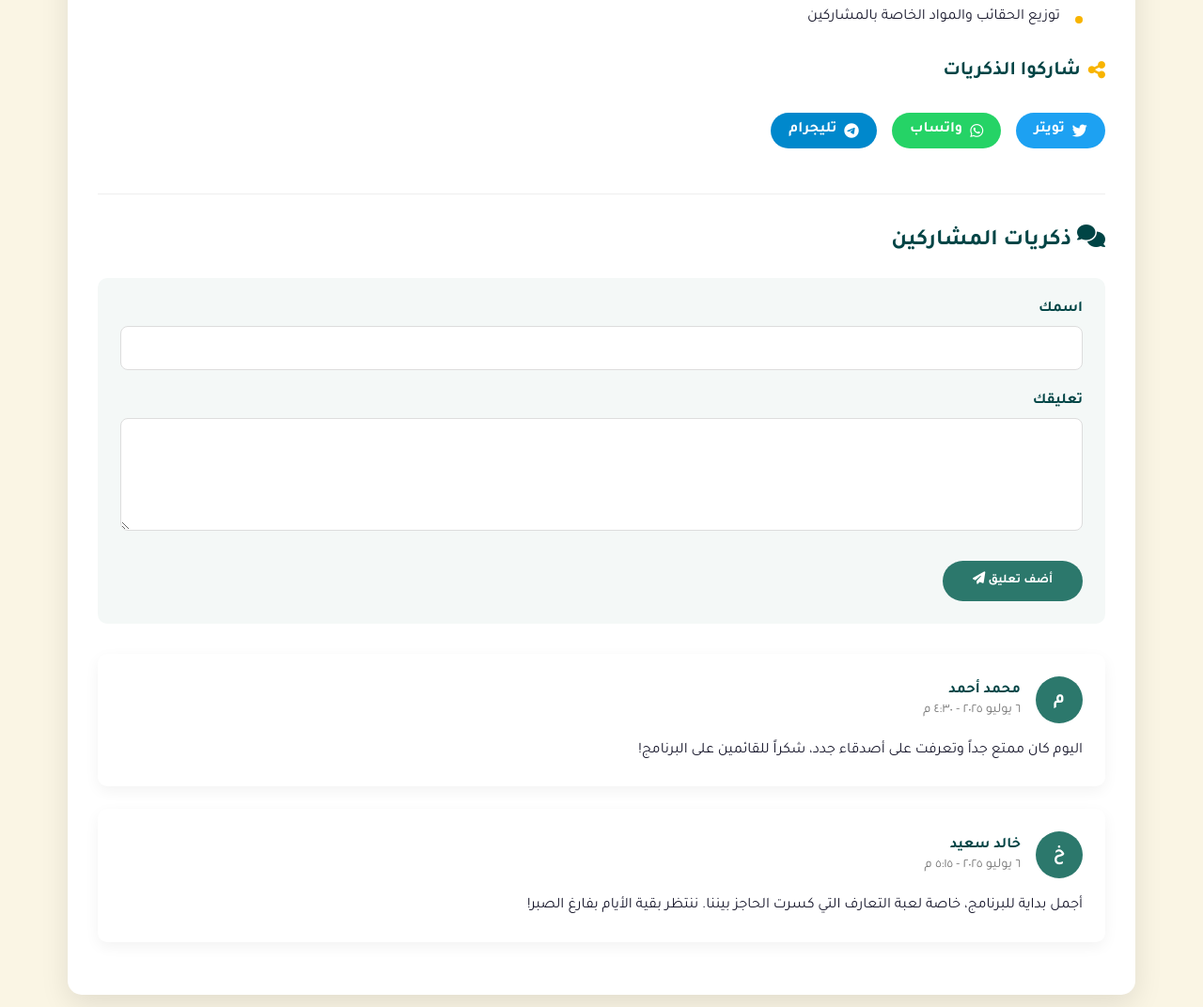
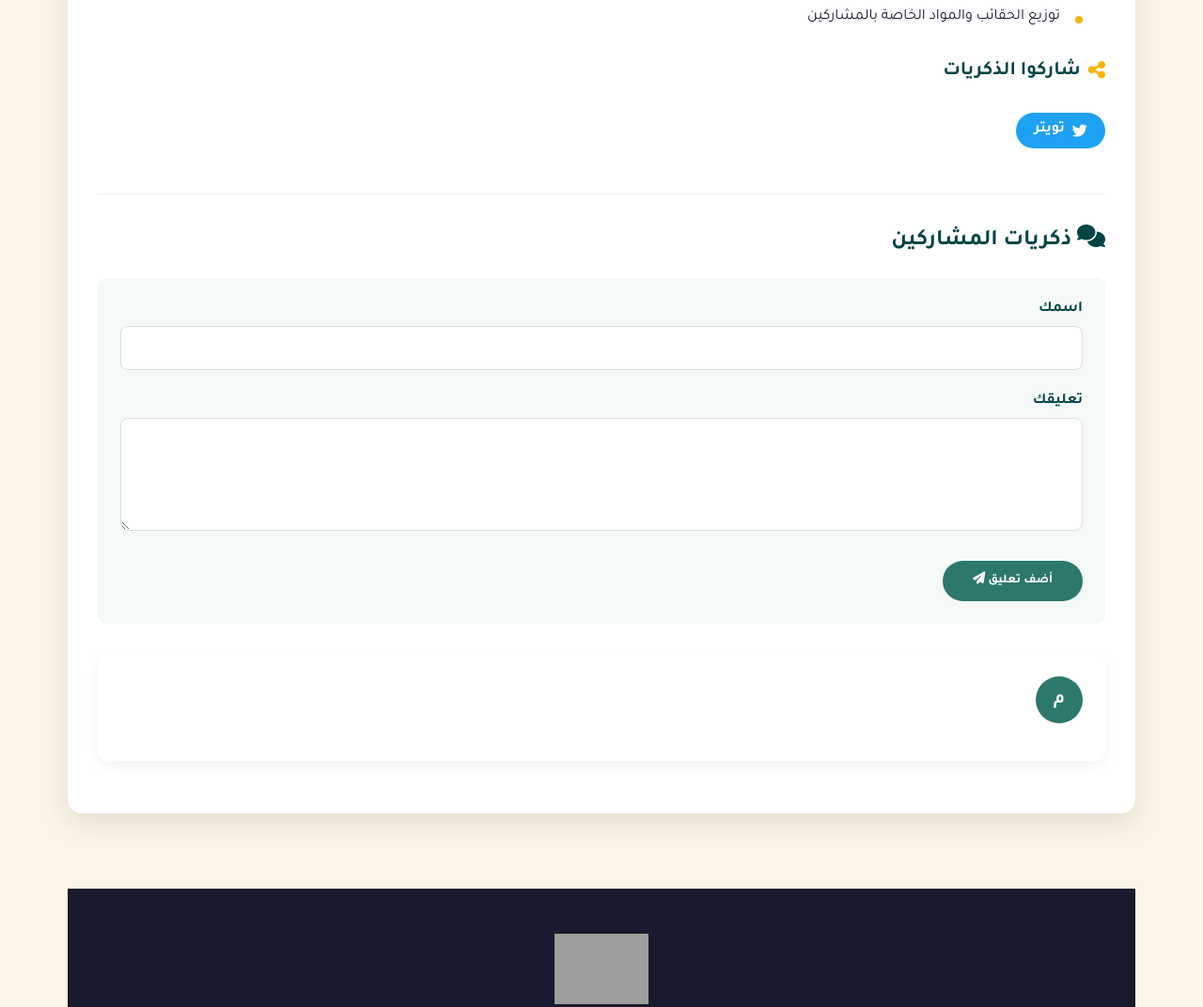
Before and after one commit to sultanalwaeli/documentation, a plain HTML site: page index.html in a window 1280 px wide. Shown: the part 3760-4832 px from the top of the page at 94% size. Drawn offline with Linux system fonts and the light colour scheme; grey boxes are pictures that could not be loaded.

Commit message:
Update index.html

```diff
--- a/index.html
+++ b/index.html
@@ -971,14 +971,7 @@
                                 <i class="fab fa-twitter"></i>
                                 تويتر
                             </a>
-                            <a href="#" class="social-btn whatsapp">
-                                <i class="fab fa-whatsapp"></i>
-                                واتساب
-                            </a>
-                            <a href="#" class="social-btn telegram">
-                                <i class="fab fa-telegram"></i>
-                                تليجرام
-                            </a>
+
                         </div>
                     </div>
 
@@ -1005,25 +998,7 @@
                                 <div class="comment-header">
                                     <div class="comment-avatar">م</div>
                                     <div>
-                                        <div class="comment-author">محمد أحمد</div>
-                                        <div class="comment-date">٦ يوليو ٢٠٢٥ - ٤:٣٠ م</div>
-                                    </div>
-                                </div>
-                                <div class="comment-text">
-                                    اليوم كان ممتع جداً وتعرفت على أصدقاء جدد، شكراً للقائمين على البرنامج!
-                                </div>
-                            </div>
 
-                            <div class="comment">
-                                <div class="comment-header">
-                                    <div class="comment-avatar">خ</div>
-                                    <div>
-                                        <div class="comment-author">خالد سعيد</div>
-                                        <div class="comment-date">٦ يوليو ٢٠٢٥ - ٥:١٥ م</div>
-                                    </div>
-                                </div>
-                                <div class="comment-text">
-                                    أجمل بداية للبرنامج، خاصة لعبة التعارف التي كسرت الحاجز بيننا. ننتظر بقية الأيام بفارغ الصبر!
                                 </div>
                             </div>
                         </div>
```
